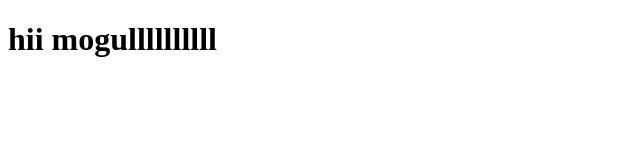
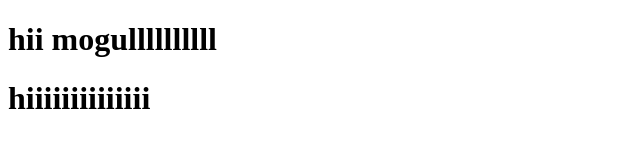
Before and after one commit to Mogul77/quote_generator, a plain HTML site: page index.html in a window 1280 px wide. Shown: the whole page, without its empty margins (0-640 px from the left). Drawn offline with Linux system fonts and the light colour scheme.

Commit message:
updated html file

```diff
--- a/index.html
+++ b/index.html
@@ -7,5 +7,6 @@
 </head>
 <body>
     <h1>hii mogullllllllll</h1>
+    <h1>hiiiiiiiiiiiiii</h1>
 </body>
 </html>
```
